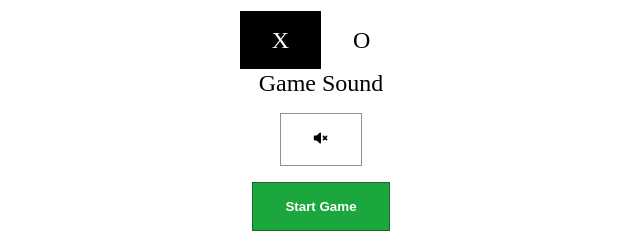
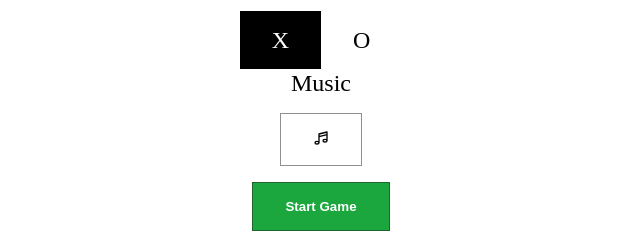
Before and after one commit to webCatDev/tic-tac-toe-game, a React (Vite) app: page / in a window 1280 px wide. Shown: the part 395-628 px from the top of the page, without its empty margins (319-959 px from the left). Built offline with nearby package versions, Linux system fonts and the light colour scheme.

Commit message:
added sound settings to gameboard

```diff
--- a/src/App.jsx
+++ b/src/App.jsx
@@ -4,6 +4,7 @@ import GameBoard from "./components/GameBoard";
 import GameSettings from "./components/GameSettings";
 import RestartDialog from "./components/RestartDialog";
 import ScoreBoard from "./components/ScoreBoard";
+import SoundSettings from "./components/SoundSettings";
 import Square from "./components/Square";
 
 import gameReducer, { initialState } from "./reducers/gameReducer";
@@ -13,19 +14,32 @@ function App() {
 
   return (
     <>
-      {!state.didGameStart && <GameSettings dispatcher={dispatch} />}
+      {!state.didGameStart && (
+        <GameSettings dispatcher={dispatch} gameState={state} />
+      )}
       {!state.winner && state.didGameStart && (
         <>
-          <ScoreBoard players={state.players} currentPlayer={state.currentPlayer} />
-        <GameBoard gameState={state} dispatcher={dispatch}>
-          {state.squares.map((value, i) => (
-            <Square dispatcher={dispatch} key={`s${i}`} index={i} value={value} />
-          ))}
+          <SoundSettings gameState={state} dispatcher={dispatch} />
+          <ScoreBoard
+            players={state.players}
+            currentPlayer={state.currentPlayer}
+          />
+          <GameBoard gameState={state} dispatcher={dispatch}>
+            {state.squares.map((value, i) => (
+              <Square
+                dispatcher={dispatch}
+                key={`s${i}`}
+                index={i}
+                value={value}
+              />
+            ))}
           </GameBoard>
-          </>
+        </>
       )}
 
-      {state.winner && <RestartDialog dispatcher={dispatch} winner={state.winner} />}
+      {state.winner && (
+        <RestartDialog dispatcher={dispatch} winner={state.winner} />
+      )}
     </>
   );
 }
--- a/src/components/GameBoard/index.module.css
+++ b/src/components/GameBoard/index.module.css
@@ -4,3 +4,17 @@
     height: var(--game-board-size-sm);
     grid-template-columns: repeat(3, auto);
 }
+
+@media only screen  and (min-width: 48em) {
+    .gameBoard {
+        width: var(--game-board-size-md) ;
+    height: var(--game-board-size-md);
+    }
+}
+
+@media only screen  and (min-width: 90em) {
+    .gameBoard {
+        width: var(--game-board-size-lg) ;
+    height: var(--game-board-size-lg);
+    }
+}
--- a/src/components/GameSettings/index.jsx
+++ b/src/components/GameSettings/index.jsx
@@ -1,10 +1,10 @@
 import {  useState } from "react";
-import useAudio from "../../hooks/useAudio";
+import IconForGameMusicOff from "../Icons/IconForGameMusicOff";
+import IconForGameMusicOn from "../Icons/IconForGameMusicOn";
 import classes from "./index.module.css";
 
-import musicURL from "../../music/game-music.mp3";
 
-const GameSettings = ({ dispatcher }) => {
+const GameSettings = ({ dispatcher, gameState }) => {
   const initialPlayerInfo = {
     "player-1-name": sessionStorage.getItem("player-1-name") || "",
     "player-2-name": sessionStorage.getItem("player-2-name") || "",
@@ -13,7 +13,6 @@ const GameSettings = ({ dispatcher }) => {
 
   const [playerInfo, setPlayerInfo] = useState(initialPlayerInfo);
   const [isAgainstComputer, setIsAgainstComputer] = useState(true);
-  const [muted, toggleMusicPlayState] = useAudio(musicURL);
 
   const handleInputChange = ({ target: { name, value } }) => {
     sessionStorage.setItem(name, value);
@@ -76,7 +75,7 @@ const GameSettings = ({ dispatcher }) => {
         </div>
         <div className={classes.playerTags}>
           <p>{isAgainstComputer ? "Player Tag" : "Tag of Player 1"}</p>
-        <div>
+          <div>
             <input
               id="player-1-x"
               type="radio"
@@ -110,40 +109,17 @@ const GameSettings = ({ dispatcher }) => {
             >
               O
             </label>
-         </div>
+          </div>
         </div>
       </div>
       <div className={classes.gameSound}>
-        <p>Game Sound</p>
-        <button aria-label="change game sound" onClick={toggleMusicPlayState}>
-          {!muted && (
-            <svg
-              xmlns="http://www.w3.org/2000/svg"
-              class="h-5 w-5"
-              viewBox="0 0 20 20"
-              fill="currentColor"
-            >
-              <path
-                fill-rule="evenodd"
-                d="M9.383 3.076A1 1 0 0110 4v12a1 1 0 01-1.707.707L4.586 13H2a1 1 0 01-1-1V8a1 1 0 011-1h2.586l3.707-3.707a1 1 0 011.09-.217zM12.293 7.293a1 1 0 011.414 0L15 8.586l1.293-1.293a1 1 0 111.414 1.414L16.414 10l1.293 1.293a1 1 0 01-1.414 1.414L15 11.414l-1.293 1.293a1 1 0 01-1.414-1.414L13.586 10l-1.293-1.293a1 1 0 010-1.414z"
-                clip-rule="evenodd"
-              />
-            </svg>
-          )}
-          {muted && (
-            <svg
-              xmlns="http://www.w3.org/2000/svg"
-              className="h-5 w-5"
-              viewBox="0 0 20 20"
-              fill="currentColor"
-            >
-              <path
-                fillRule="evenodd"
-                d="M9.383 3.076A1 1 0 0110 4v12a1 1 0 01-1.707.707L4.586 13H2a1 1 0 01-1-1V8a1 1 0 011-1h2.586l3.707-3.707a1 1 0 011.09-.217zM14.657 2.929a1 1 0 011.414 0A9.972 9.972 0 0119 10a9.972 9.972 0 01-2.929 7.071 1 1 0 01-1.414-1.414A7.971 7.971 0 0017 10c0-2.21-.894-4.208-2.343-5.657a1 1 0 010-1.414zm-2.829 2.828a1 1 0 011.415 0A5.983 5.983 0 0115 10a5.984 5.984 0 01-1.757 4.243 1 1 0 01-1.415-1.415A3.984 3.984 0 0013 10a3.983 3.983 0 00-1.172-2.828 1 1 0 010-1.415z"
-                clipRule="evenodd"
-              />
-            </svg>
-          )}
+        <p>Music</p>
+        <button
+          aria-label="change game sound"
+          onClick={() => dispatcher({type: "handleToggleMusic"})}
+        >
+          {!gameState.isMusicOn && <IconForGameMusicOff />}
+          {gameState.isMusicOn && <IconForGameMusicOn />}
         </button>
       </div>
 
--- /dev/null
+++ b/src/components/Icons/IconForGameMusicOff.jsx
@@ -0,0 +1,20 @@
+const IconForGameMusicOff = () => {
+  return (
+    <svg
+      width={24}
+      height={24}
+      fill="none"
+      viewBox="0 0 24 24"
+      stroke="currentColor"
+      strokeWidth={2}
+    >
+      <path
+        strokeLinecap="round"
+        strokeLinejoin="round"
+        d="M9 19V6l12-3v13M9 19c0 1.105-1.343 2-3 2s-3-.895-3-2 1.343-2 3-2 3 .895 3 2zm12-3c0 1.105-1.343 2-3 2s-3-.895-3-2 1.343-2 3-2 3 .895 3 2zM9 10l12-3"
+      />
+    </svg>
+  );
+};
+
+export default IconForGameMusicOff;
--- /dev/null
+++ b/src/components/Icons/IconForGameMusicOn.jsx
@@ -0,0 +1,10 @@
+const IconForGameMusicOn = () => {
+    return (
+        <svg width={24} height={24} viewBox="0 0 20 20" fill="currentColor">
+  <path d="M18 3a1 1 0 00-1.196-.98l-10 2A1 1 0 006 5v9.114A4.369 4.369 0 005 14c-1.657 0-3 .895-3 2s1.343 2 3 2 3-.895 3-2V7.82l8-1.6v5.894A4.37 4.37 0 0015 12c-1.657 0-3 .895-3 2s1.343 2 3 2 3-.895 3-2V3z" />
+</svg>
+
+    );
+}
+
+export default IconForGameMusicOn;
--- /dev/null
+++ b/src/components/Icons/IconForSoundsOff.jsx
@@ -0,0 +1,9 @@
+const IconForSoundsOff = () => {
+    return (
+      <svg width={24} height={24} viewBox="0 0 20 20" fill="currentColor">
+        <path d="M9.383 3.076A1 1 0 0110 4v12a1 1 0 01-1.707.707L4.586 13H2a1 1 0 01-1-1V8a1 1 0 011-1h2.586l3.707-3.707a1 1 0 011.09-.217zM12.293 7.293a1 1 0 011.414 0L15 8.586l1.293-1.293a1 1 0 111.414 1.414L16.414 10l1.293 1.293a1 1 0 01-1.414 1.414L15 11.414l-1.293 1.293a1 1 0 01-1.414-1.414L13.586 10l-1.293-1.293a1 1 0 010-1.414z" />
+      </svg>
+    );
+}
+
+export default IconForSoundsOff;
--- /dev/null
+++ b/src/components/SoundSettings/index.jsx
@@ -0,0 +1,20 @@
+import IconForGameMusicOff from "../Icons/IconForGameMusicOff";
+import IconForGameMusicOn from "../Icons/IconForGameMusicOn";
+import IconForSoundsOff from "../Icons/IconForSoundsOff";
+import IconForSoundsOn from "../Icons/IconForSoundsOn";
+import classes from './index.module.css'
+
+const SoundSettings = ({gameState, dispatcher}) => {
+    return (
+        <div className={classes.soundSettings}>
+            <button onClick={() => dispatcher({type: "handleToggleSounds"})}>
+                {gameState.isSoundsOn ? <IconForSoundsOn/> : <IconForSoundsOff />}
+            </button>
+            <button onClick={() => dispatcher({type: "handleToggleMusic"})}>
+                {gameState.isMusicOn ? <IconForGameMusicOn/> : <IconForGameMusicOff />}
+            </button>
+        </div>
+    );
+}
+
+export default SoundSettings;
--- /dev/null
+++ b/src/components/SoundSettings/index.module.css
@@ -0,0 +1,20 @@
+.soundSettings {
+    display: flex;
+    justify-content: flex-end;
+    margin-bottom: 1rem;
+    gap: .2rem;
+    background-color: rgb(29, 28, 28);
+    padding: .5rem;
+    border-radius: .5rem;
+}
+
+.soundSettings button {
+    border-radius: .5rem;
+    border: 1px solid var(----color-black-light);
+    padding: .2rem;
+    opacity: .5;
+}
+
+.soundSettings button:hover {
+    opacity: 1;
+}
--- a/src/components/Square/index.module.css
+++ b/src/components/Square/index.module.css
@@ -2,6 +2,20 @@
     width: var(--square-size-sm);
     height: var(--square-size-sm);
     border: 1px solid var(--color-black-light);
+}
+
+@media only screen  and (min-width: 48em) {
+    .square {
+        width: var(--square-size-md);
+    height: var(--square-size-md);
+    }
+}
+
+@media only screen  and (min-width: 90em) {
+    .square {
+        width: var(--square-size-lg);
+    height: var(--square-size-lg);
+    }
 }
 
 .square svg {
--- a/src/hooks/useAudio.js
+++ /dev/null
@@ -1,19 +0,0 @@
-import { useState, useEffect } from "react";
-
-const useAudio = (url) => {
-  const [song] = useState(
-    new Audio(url)
-  );
-  const [play, setPlay] = useState(false);
-
-  const toggle = () => setPlay(!play);
-
-  useEffect(() => {
-      play ? (song.loop = true,  song.play()) : song.pause();
-  }, [play]);
-
-
-  return [play, toggle];
-};
-
-export default useAudio
--- a/src/reducers/gameReducer.js
+++ b/src/reducers/gameReducer.js
@@ -1,13 +1,18 @@
 import winSoundURL from '../music/win-sound.mp3'
 import clickSoundURL from '../music/click-sound.mp3'
+import gameMusicURL from '../music/game-music.mp3'
+
 const winSound = new Audio(winSoundURL)
 const clickSound = new Audio(clickSoundURL)
+const gameMusic = new Audio(gameMusicURL)
 
 export const initialState = {
   didGameStart: false,
   isAgainstComputer: true,
   currentPlayer: "X",
-  squares: Array(9).fill(null),
+    squares: Array(9).fill(null),
+    isMusicOn: false,
+  isSoundsOn: true,
   players: [
     {
       name: "",
@@ -39,7 +44,7 @@ const checkForWinner = (squares, state) => {
   for (const [a, b, c] of winPatterns) {
     if (!squares[a] || !squares[b] || !squares[c]) {
     } else if (squares[a] === squares[b] && squares[b] === squares[c]) {
-    winSound.play()
+    state.isSoundsOn && winSound.play();
       state.players[
         state.players.findIndex((p) => p.tag === state.currentPlayer)
       ].winCount++;
@@ -57,7 +62,7 @@ const checkForWinner = (squares, state) => {
 const gameReducer = (state, action) => {
   switch (action.type) {
     case "handleStart":
-      console.log(action.payload);
+      state.isMusicOn ? (gameMusic.loop = true, gameMusic.play()) : gameMusic.pause()
       return {
         ...initialState,
         players: [
@@ -83,7 +88,7 @@ const gameReducer = (state, action) => {
       )
         return state;
 
-      clickSound.play()
+      state.isSoundsOn && clickSound.play();
       const squares = [...state.squares];
       squares[action.payload.index] = state.currentPlayer;
 
@@ -98,7 +103,7 @@ const gameReducer = (state, action) => {
       };
 
       case "handleComputerMove":
-          clickSound.play()
+          state.isSoundsOn && clickSound.play()
           const newSquares = [...state.squares];
           const nullSquareIndexes = state.squares.reduce((acc,cur, i) => cur === null ? [...acc, i] : acc, []);
           console.log(state.squares, nullSquareIndexes)
@@ -120,7 +125,22 @@ const gameReducer = (state, action) => {
         currentPlayer: "X",
         squares: Array(9).fill(null),
         winner: "",
-      };
+          };
+
+      case 'handleToggleMusic':
+          !state.isMusicOn
+            ? ((gameMusic.loop = true), gameMusic.play())
+            : gameMusic.pause();
+          return {
+              ...state,
+              isMusicOn: !state.isMusicOn
+          }
+      case 'handleToggleSounds':
+          console.log('soundsss', state.isSoundsOn)
+          return {
+              ...state,
+              isSoundsOn: !state.isSoundsOn
+          }
     default:
       return state;
   }
```
Also changed, not shown: src/components/Icons/IconForSoundsOn.jsx (added, +9 -0 lines).
